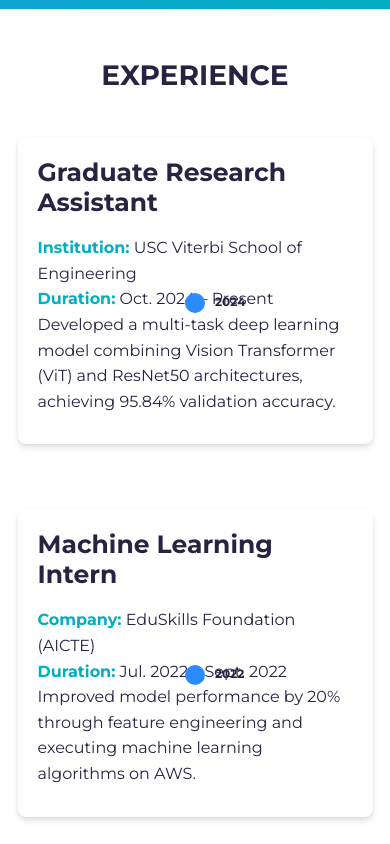
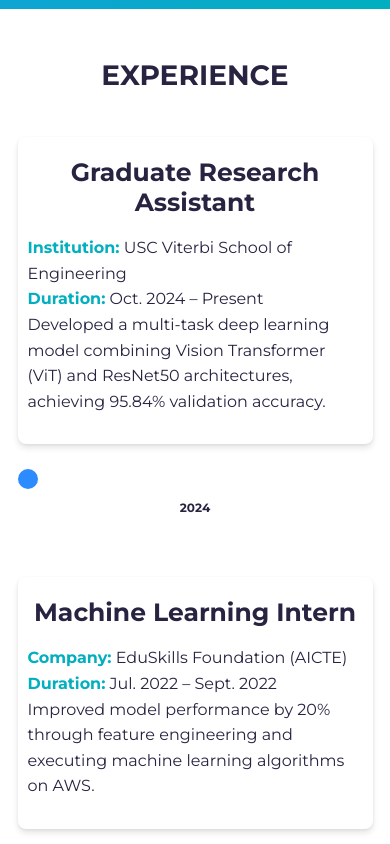
Before and after one commit to VaidikV/portfolio, a website built with Parcel: page src/index.html in a window 390 px wide. Shown: the part 1720-2564 px from the top of the page. Built offline with nearby package versions, Linux system fonts and the light colour scheme.

Commit message:
Experience Section Edited for Mobile

```diff
--- a/src/sass/sections/_experience.scss
+++ b/src/sass/sections/_experience.scss
@@ -24,6 +24,11 @@
       bottom: 0;
       left: calc(50% - 2px); /* Center the line */
       border-left: 4px dotted #a3c9f7; /* Dotted line with lighter blue color */
+
+      @include respond(phone) {
+        left: calc(50% - 1px); /* Slight adjustment for smaller screens */
+        border-left: 2px dotted #a3c9f7; /* Thinner line on mobile */
+      }
     }
 
     .row {
@@ -31,7 +36,10 @@
       margin-bottom: 8rem;
 
       @include respond(phone) {
-          margin-bottom: 4rem;
+        margin-bottom: 6rem; /* Add more spacing for mobile readability */
+        flex-direction: column; /* Stack items vertically */
+        align-items: center; /* Center-align content */
+        text-align: center; /* Center text for mobile */
       }
 
       .timeline-circle {
@@ -45,7 +53,8 @@
         z-index: 1; /* Ensure it appears above the line */
 
         @include respond(phone) {
-            left: calc(50% - 10px);
+          position: static; /* Remove absolute positioning for mobile */
+          margin-bottom: 1rem; /* Add spacing below the circle */
         }
       }
 
@@ -58,8 +67,10 @@
         color: $dark-blue-text;
 
         @include respond(phone) {
-            left: calc(50% + 20px); /* Adjust for smaller screens */
-            font-size: $smaller-font-size; /* Ensure variable is defined */
+          position: static; /* Remove absolute positioning for mobile */
+          margin-top: -1rem; /* Add spacing above the year */
+          font-size: $smaller-font-size; /* Ensure smaller font size for mobile */
+          text-align: center; /* Center-align year text for mobile */
         }
       }
     }
@@ -73,9 +84,8 @@
 
       @include respond(phone) {
         margin-bottom: 2.5rem !important;
-        }
-        @include respond(tab-land) {
-          margin-bottom: 4.8rem;
+        padding-left: 1rem; /* Add some padding adjustments for mobile */
+        padding-right: 1rem;
       }
 
       &-title {
@@ -85,6 +95,7 @@
 
         @include respond(phone) {
           font-size: $mid-font-size; /* Adjust for mobile */
+          text-align: center; /* Center-align title on mobile */
         }
       }
 
```
Also changed, not shown: 2 other files. Lines whose indentation alone changed are shown as unchanged.
